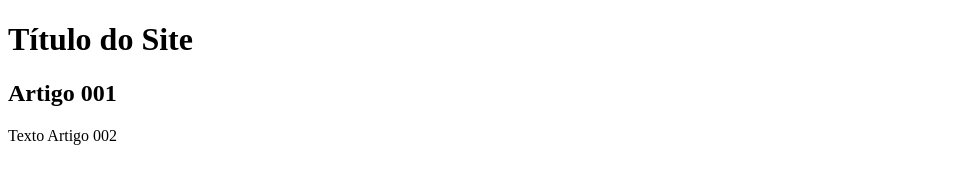
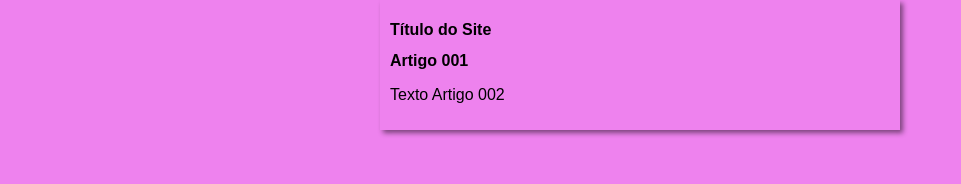
Before and after one commit to Tiagocosta225/projeto-site, a plain HTML site: page index.html in a window 1280 px wide. Shown: the whole page, without its empty margins (0-961 px from the left). Drawn offline with Linux system fonts and the light colour scheme.

Commit message:
iniciei o design

```diff
--- /dev/null
+++ b/estilos/style.css
@@ -0,0 +1,12 @@
+* {
+    font-family: Arial, Helvetica, sans-serif;
+    font-size: 16px;
+}
+
+body {
+    background-color: violet;
+    width: 500px;
+    margin: auto;
+    padding: 10px;
+    box-shadow: 3px 3px 5px rgba(0, 0, 0, 0.482);
+}
--- a/index.html
+++ b/index.html
@@ -4,6 +4,7 @@
     <meta charset="UTF-8">
     <meta name="viewport" content="width=device-width, initial-scale=1.0">
     <title>Título do Site</title>
+    <link rel="stylesheet" href="estilos/style.css">
 </head>
 <body>
     <main>
```
